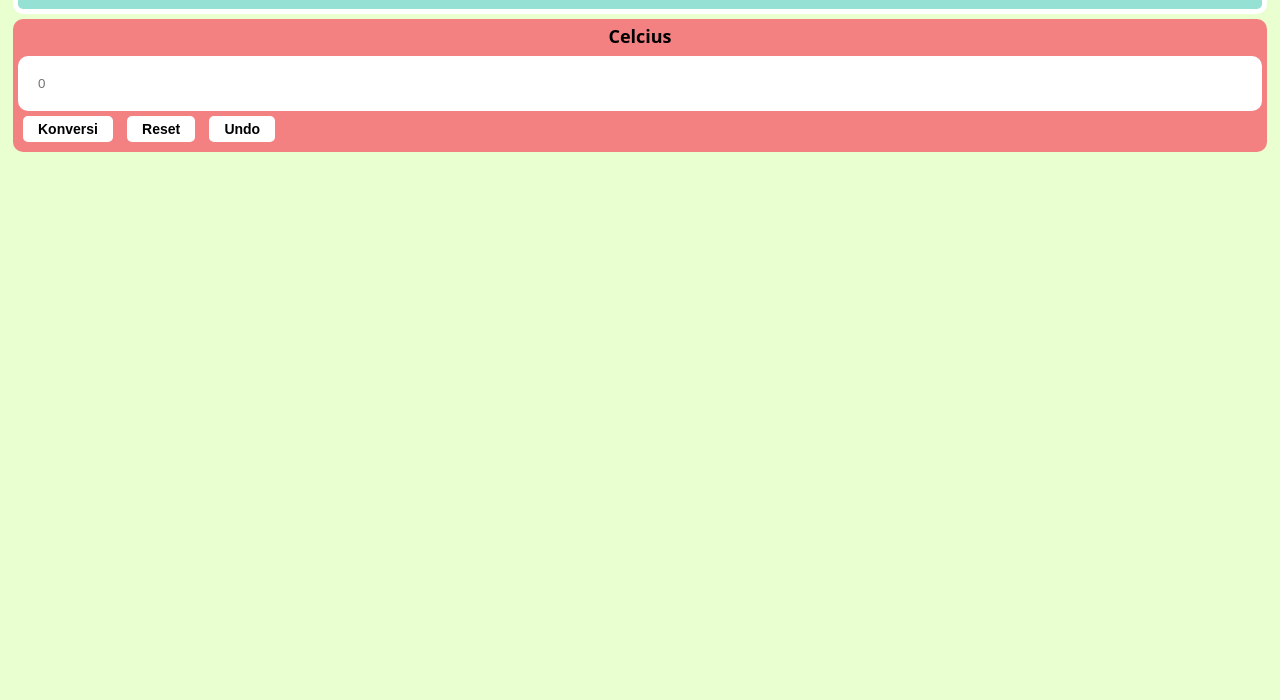
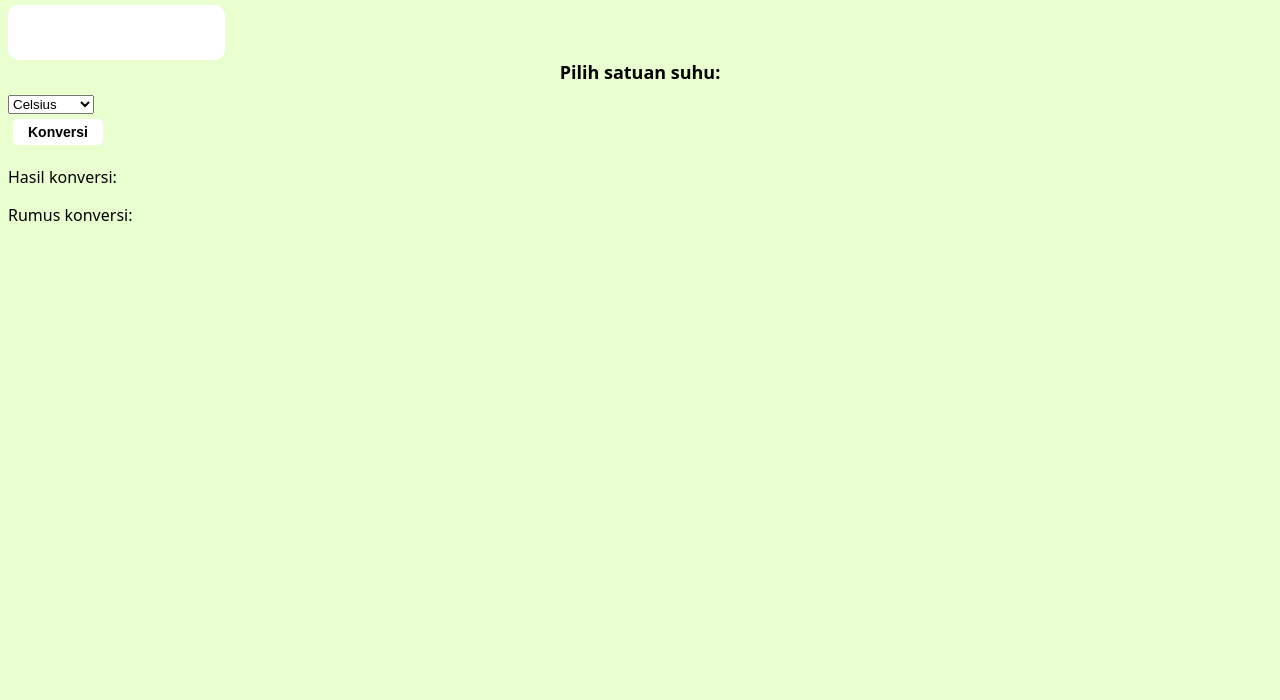
Before and after one commit to revou-fundamental-course/2-oct-23-Ayip17, a plain HTML site: page index.html in a window 1280 px wide. Shown: the part 100-800 px from the top of the page. Drawn offline with Linux system fonts and the light colour scheme.

Commit message:
second push

```diff
--- a/index.html
+++ b/index.html
@@ -10,21 +10,35 @@
 
 <body>
     <main>
-        <header>
-            <h1>Kalkulator Suhu</h1>
-        </header>
-        <main >
-            <section class="input-section">
-                <label for="kotak-input">Celcius</label>
-                <input id="input-field" type="number" placeholder="0">
-                <div>
-                    <button>Konversi</button>
-                    <button>Reset</button>
-                    <button>Undo</button>
+        <section>
+            <div class="container">
+                <h1>Kalkulator Suhu</h1>
+                <form id="suhu-form">
+                    <div class="form-group">
+                        <label for="suhu">Masukkan suhu dalam Celsius:</label>
+                        <input type="number" id="suhu" step="any" required>
+                    </div>
+                    <div class="form-group">
+                        <label for="konversi">Pilih satuan suhu:</label>
+                        <select id="konversi">
+                            <option value="celsius">Celsius</option>
+                            <option value="fahrenheit">Fahrenheit</option>
+                        </select>
+                    </div>
+                    <button type="submit">Konversi</button>
+                </form>
+                <div id="hasil-konversi">
+                    <p>Hasil konversi:</p>
+                    <p id="hasil"></p>
                 </div>
-            </section>
-        </main>
+                <div id="rumus-konversi">
+                    <p>Rumus konversi:</p>
+                    <p id="rumus"></p>
+                </div>
+            </div>
 
+            <script src="script.js"></script>
+        </section>
     </main>
 </body>
 </html>
```
